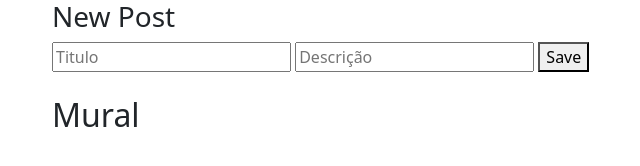
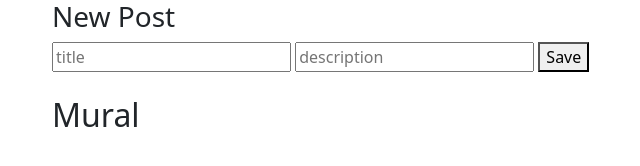
Before and after one commit to HebertVictor/Mural_de_Posts, a website: page public/index.html in a window 1280 px wide. Shown: the full height of the page, 30-670 px from the left. Drawn offline with nearby package versions, Linux system fonts and the light colour scheme; no server answers.

Commit message:
change input place holder

```diff
--- a/public/index.html
+++ b/public/index.html
@@ -21,8 +21,8 @@
         <h3>New Post</h3>
 
         <div>
-            <input id="title" type="text" placeholder="Titulo">
-            <input id="description" type="text" placeholder="Descrição">
+            <input id="title" type="text" placeholder="title">
+            <input id="description" type="text" placeholder="description">
             <button onclick="newPost()">Save</button>
         </div>
 
```
